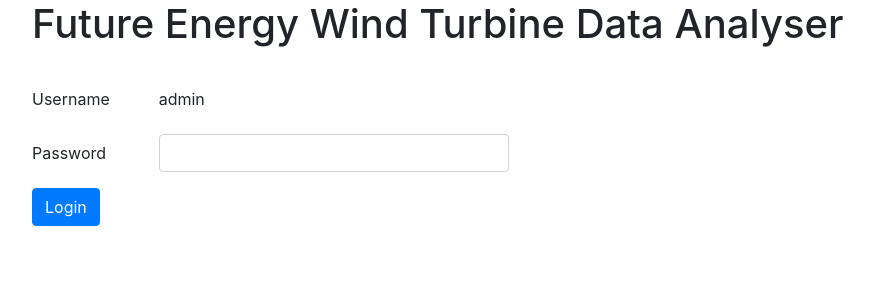
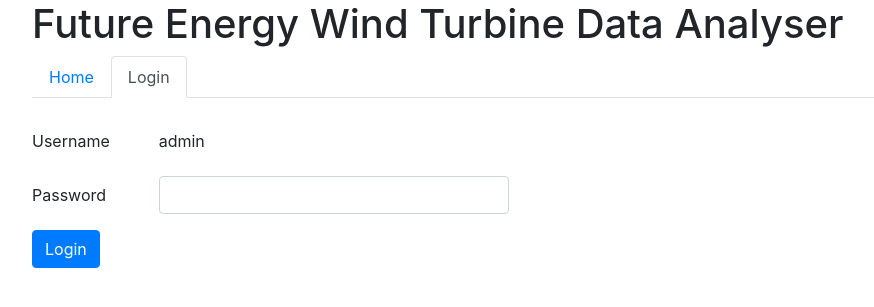
Before and after one commit to tomoswill/wind_turbine_analyser, a Flask app: page /login in a window 1280 px wide. Shown: the top 307 px of the page, without its empty margins (53-927 px from the left). Run offline with Flask 2, Linux system fonts and the light colour scheme; some libraries are stand-ins or nearby versions.

Commit message:
Add nav bar

```diff
--- a/datalog_analyser/templates/base.html
+++ b/datalog_analyser/templates/base.html
@@ -24,6 +24,18 @@
 <body>
 <div class="container">
     <h1>Future Energy Wind Turbine Data Analyser</h1>
+    <ul class="nav nav-tabs">
+        <li class="nav-item">
+            <a class="nav-link {% if 'index' == active_page %}active{% endif %}" href="/">Home</a>
+        </li>
+        <li class="nav-item">
+            {% if current_user.is_authenticated %}
+            <a class="nav-link" href="/logout">Logout</a>
+            {% else %}
+            <a class="nav-link {% if 'login' == active_page %}active{% endif %}" href="/login">Login</a>
+            {% endif %}
+        </li>
+    </ul>
     <br>
     {% block content %}{% endblock %}
 </div>
--- a/datalog_analyser/templates/index.html
+++ b/datalog_analyser/templates/index.html
@@ -1,4 +1,5 @@
 {% extends "base.html" %}
+{% set active_page = "index" %}
 {% block head %}
 <script>
 $(document).ready(function() {
--- a/datalog_analyser/templates/login.html
+++ b/datalog_analyser/templates/login.html
@@ -1,4 +1,5 @@
 {% extends "base.html" %}
+{% set active_page = "login" %}
 {% block content %}
 <div class="row">
     <div class="col-sm-8">
```
